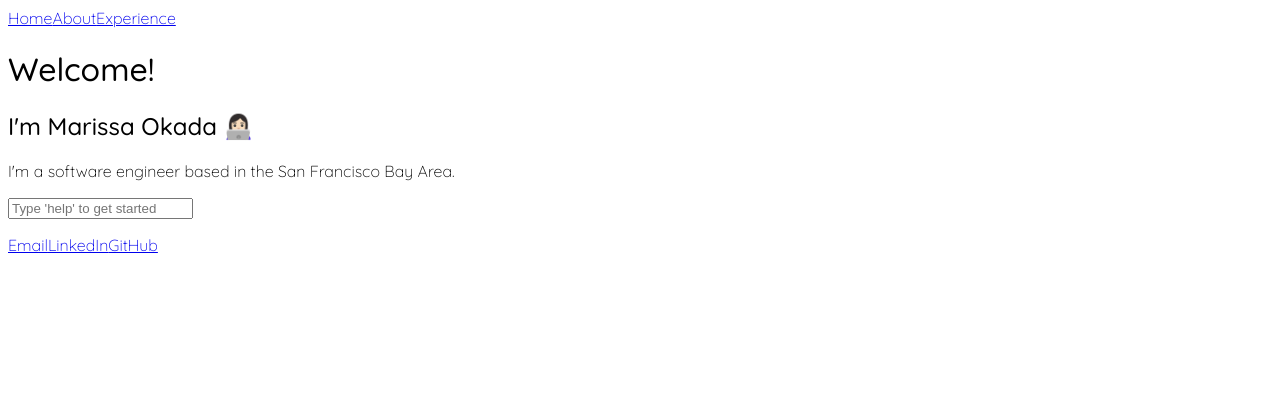
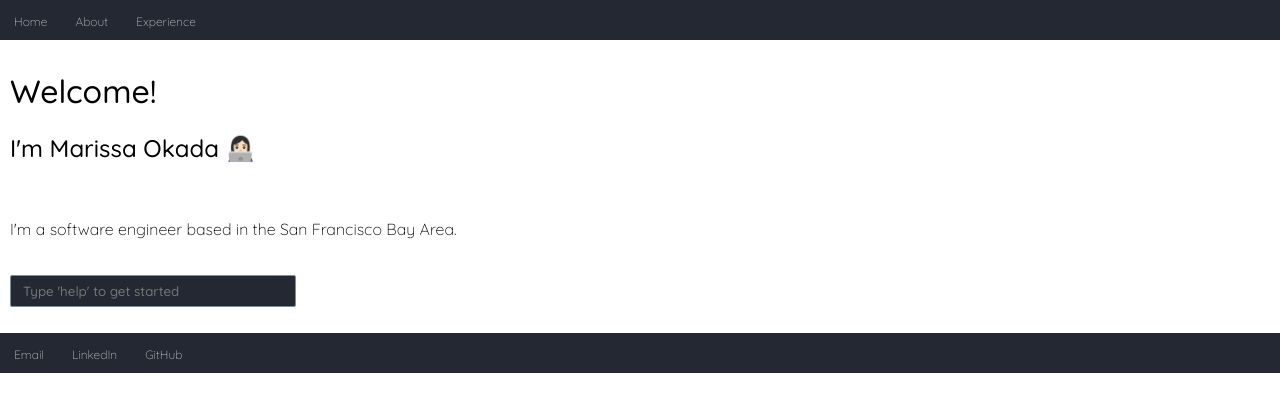
Before and after one commit to mariokad/website, a React app: page / in a window 1280 px wide. Shown: the top 412 px of the page. Built offline with nearby package versions, Linux system fonts and the light colour scheme.

Commit message:
Add styling to components

```diff
--- a/src/style/Website.scss
+++ b/src/style/Website.scss
@@ -1,8 +1,79 @@
+// colors
+$white:rgba(255, 255, 255, 0.7);
+$greyBlue: rgba(125, 142, 155, 1);
+$midnightBlue: rgba(35, 40, 50,1);
+$highlightColor: rgba(34, 159, 235, 0.4);
+
+// font
+$quickSand: 'Quicksand', sans-serif;
+
+// font weights
+$light: 300;
+$bold: 500;
+
+// Body styling
 body {
-  font-family: 'Quicksand', sans-serif;
-  font-weight: 300;
+  font-family: $quickSand;
+  font-weight: $light;
+  background-color: $white;
+  margin: 0;
 }
 
 h1, h2, h3, h4, h5, h6 {
-  font-weight: 500;
+  font-weight: $bold;
 }
+
+// Header styling
+.header, .about, .quickSearch {
+  padding: 10px
+}
+
+// Quick Search styling
+.quickSearch__input {
+  height: 28px;
+  width: 280px;
+  line-height: 26px;
+  font-family: $quickSand;
+  background-color: $midnightBlue;
+  border: 1px solid $greyBlue;
+  border-radius: 2px;
+  color: $white;
+  text-indent: 10px;
+}
+
+// Navigation bar styling
+.navigationBar {
+  width: 100%;
+  height: 40px;
+  background: $midnightBlue;
+
+  .navigationBar__home, .navigationBar__about, .navigationBar__experience {
+    display: block;
+    float: left;
+    color: $white;
+    font-size: 12px;
+    padding: 14px;
+    text-decoration: none;
+  }
+}
+
+// Footer styling
+.footer {
+  padding: 0;
+  margin: 0;
+}
+
+.footer__navigation {
+  width: 100%;
+  height: 40px;
+  background: $midnightBlue;
+
+  a {
+    display: block;
+    float: left;
+    color: $white;
+    font-size: 12px;
+    padding: 14px;
+    text-decoration: none;
+  }
+}
```
